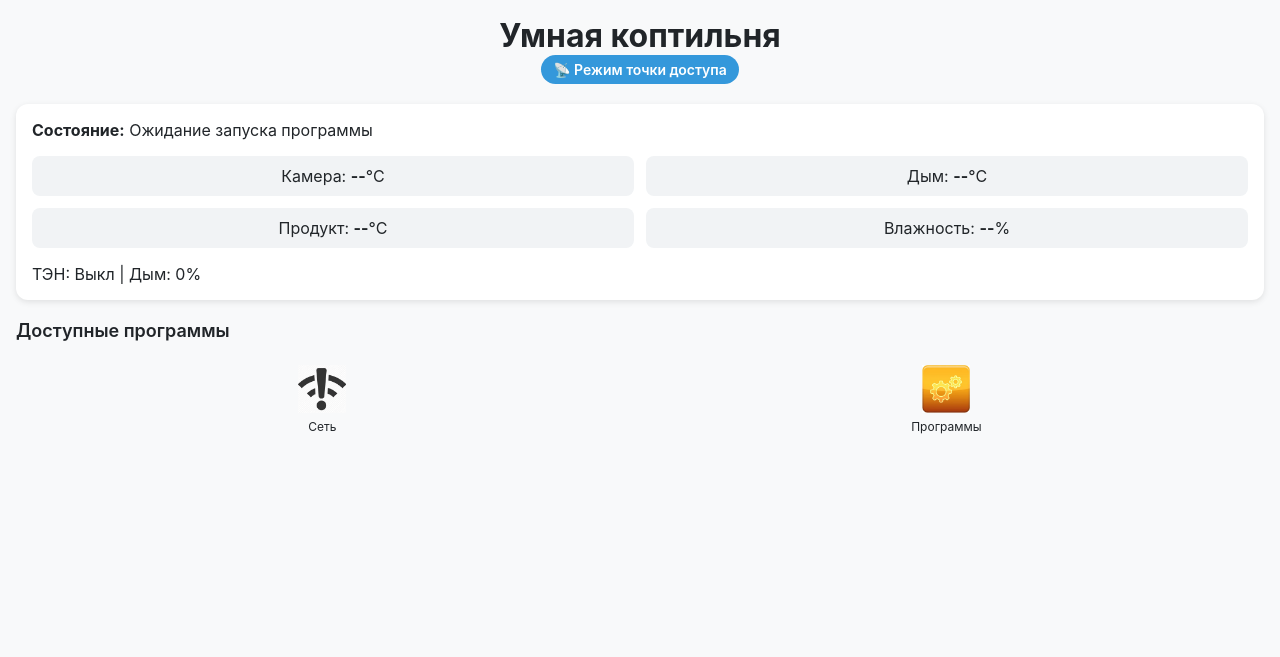
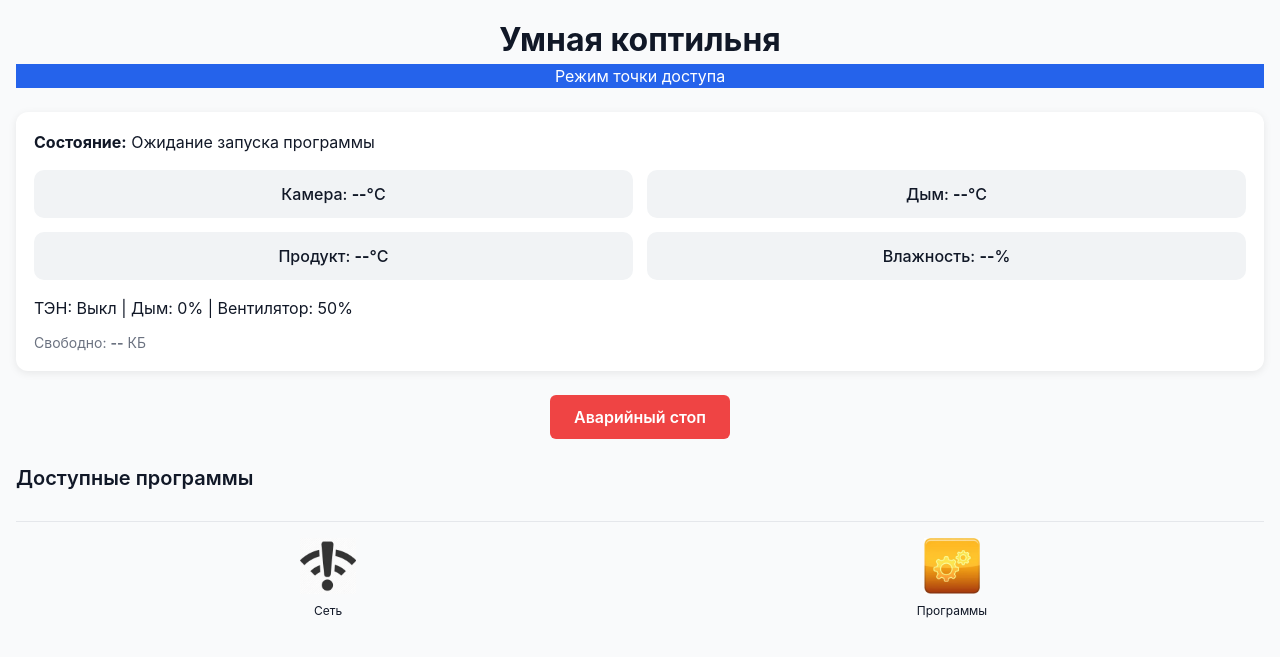
Before and after one commit to CRCError111/SmartSmoker, a PHP site: page / in a window 1280 px wide. Shown: the top 657 px of the page. Run offline with PHP 8.4, Linux system fonts and the light colour scheme.

Commit message:
Add files via upload

```diff
--- a/data/index.html
+++ b/data/index.html
@@ -4,69 +4,28 @@
   <meta charset="UTF-8" />
   <meta name="viewport" content="width=device-width, initial-scale=1.0" />
   <title>SmartSmoker</title>
-  <style>
-    :root {
-      --primary: #2c3e50;
-      --accent: #3498db;
-      --danger: #e74c3c;
-      --success: #2ecc71;
-      --bg: #f8f9fa;
-      --card: #ffffff;
-      --text: #212529;
-    }
-    * { margin: 0; padding: 0; box-sizing: border-box; font-family: -apple-system, BlinkMacSystemFont, 'Segoe UI', Roboto, sans-serif; }
-    body { background: var(--bg); color: var(--text); padding: 16px; }
-    .header { text-align: center; margin-bottom: 20px; }
-    .network-badge {
-      display: inline-flex; align-items: center; gap: 6px;
-      padding: 6px 12px; border-radius: 20px; font-size: 14px; font-weight: 600;
-      background: var(--accent); color: white;
-    }
-    .status-card {
-      background: var(--card); border-radius: 12px; padding: 16px; margin-bottom: 20px;
-      box-shadow: 0 2px 6px rgba(0,0,0,0.1);
-    }
-    .sensors-grid {
-      display: grid; grid-template-columns: repeat(2, 1fr); gap: 12px; margin: 16px 0;
-    }
-    .sensor { background: #f1f3f5; padding: 10px; border-radius: 8px; text-align: center; }
-    .programs-title { font-size: 18px; margin: 20px 0 12px; font-weight: 600; }
-    .program-card {
-      background: var(--card); border-radius: 10px; padding: 14px; margin-bottom: 12px;
-      box-shadow: 0 1px 3px rgba(0,0,0,0.1); display: flex; justify-content: space-between; align-items: center;
-    }
-    .program-card button {
-      background: var(--accent); color: white; border: none; padding: 6px 12px;
-      border-radius: 6px; cursor: pointer; font-weight: 600;
-    }
-    .nav-icons {
-      display: flex; justify-content: space-around; margin-top: 24px;
-    }
-    .nav-icon {
-      display: flex; flex-direction: column; align-items: center; text-decoration: none;
-      color: var(--text); font-size: 12px;
-    }
-    .nav-icon img { width: 48px; height: 48px; margin-bottom: 6px; }
-  </style>
+  <link rel="stylesheet" href="style.css">
 </head>
 <body>
   <div class="header">
     <h1>Умная коптильня</h1>
-    <!-- Сетевой статус (динамически обновляется) -->
-    <div id="networkStatus" class="network-badge">📡 Режим точки доступа</div>
+    <div id="networkStatus" class="network-badge"> Режим точки доступа</div>
   </div>
 
   <div class="status-card">
     <div><strong>Состояние:</strong> <span id="systemStatus">Ожидание запуска программы</span></div>
-
     <div class="sensors-grid">
       <div class="sensor">Камера: <strong id="tempChamber">--</strong>°C</div>
       <div class="sensor">Дым: <strong id="tempSmoke">--</strong>°C</div>
       <div class="sensor">Продукт: <strong id="tempProduct">--</strong>°C</div>
       <div class="sensor">Влажность: <strong id="humidity">--</strong>%</div>
     </div>
+    <div>ТЭН: <span id="heaterStatus">Выкл</span> | Дым: <span id="smokeStatus">0%</span> | Вентилятор: <span id="fanStatus">50%</span></div>
+    <div class="memory-info">Свободно: <strong id="fsFree">--</strong> КБ</div>
+  </div>
 
-    <div>ТЭН: <span id="heaterStatus">Выкл</span> | Дым: <span id="smokeStatus">0%</span></div>
+  <div class="emergency-stop">
+    <button class="btn-danger" onclick="emergencyStop()">Аварийный стоп</button>
   </div>
 
   <div class="programs-title">Доступные программы</div>
@@ -85,77 +44,6 @@
     </a>
   </div>
 
-  <script>
-    async function fetchState() {
-      try {
-        const res = await fetch('/api/state');
-        if (!res.ok) return;
-        const data = await res.json();
-
-        // Сеть
-        const netBadge = document.getElementById('networkStatus');
-        if (data.networkMode === 'STA') {
-          netBadge.innerHTML = `📶 ${data.ssid} (${data.ip})`;
-          netBadge.style.background = '#27ae60';
-        } else {
-          netBadge.innerHTML = `📡 ${data.ssid}`;
-          netBadge.style.background = '#2980b9';
-        }
-
-        // Состояние
-        const status = document.getElementById('systemStatus');
-        if (data.mode === 'RUNNING') {
-          status.textContent = `Выполняется: ${data.currentProgramName} — Этап ${data.currentStepIndex + 1} (осталось ${data.stepTimeLeft})`;
-        } else {
-          status.textContent = 'Ожидание запуска программы';
-        }
-
-        // Датчики
-        document.getElementById('tempChamber').textContent = data.tempChamber.toFixed(1);
-        document.getElementById('tempSmoke').textContent = data.tempSmoke.toFixed(1);
-        document.getElementById('tempProduct').textContent = data.tempProduct.toFixed(1);
-        document.getElementById('humidity').textContent = data.humidity.toFixed(0);
-
-        // Актюаторы
-        document.getElementById('heaterStatus').textContent = data.heaterOn ? 'Вкл' : 'Выкл';
-        document.getElementById('smokeStatus').textContent = `${data.smokePWM}%`;
-
-        // Программы
-        const programsList = document.getElementById('programsList');
-        let html = '';
-        for (const prog of data.programs) {
-          html += `
-            <div class="program-card">
-              <div><strong>${prog.name}</strong><br>
-                <small>${prog.steps.length} этапов</small>
-              </div>
-              <button onclick="startProgram('${prog.name}')">Запустить</button>
-            </div>
-          `;
-        }
-        programsList.innerHTML = html;
-      } catch (e) {
-        console.warn('Failed to fetch state:', e);
-      }
-    }
-
-    async function startProgram(name) {
-      try {
-        await fetch('/api/start', {
-          method: 'POST',
-          headers: { 'Content-Type': 'application/json' },
-          body: JSON.stringify({ program: name })
-        });
-        alert('Программа запущена!');
-        fetchState();
-      } catch (e) {
-        alert('Ошибка запуска');
-      }
-    }
-
-    // Обновление каждые 2 секунды
-    setInterval(fetchState, 2000);
-    fetchState();
-  </script>
+  <script src="script.js"></script>
 </body>
 </html>
--- a/data/style.css
+++ b/data/style.css
@@ -1,19 +1,19 @@
 :root {
-  --primary: #2c3e50;
-  --accent: #3498db;
-  --danger: #e74c3c;
-  --success: #2ecc71;
-  --bg: #f8f9fa;
-  --card: #ffffff;
-  --text: #212529;
-  --border: #dee2e6;
+  --primary: #2563EB;
+  --success: #10B981;
+  --danger: #EF4444;
+  --warning: #F59E0B;
+  --bg: #F9FAFB;
+  --card: #FFFFFF;
+  --text: #111827;
+  --border: #E5E7EB;
 }
 
 * {
   margin: 0;
   padding: 0;
   box-sizing: border-box;
-  font-family: -apple-system, BlinkMacSystemFont, 'Segoe UI', Roboto, 'Helvetica Neue', Arial, sans-serif;
+  font-family: 'Inter', -apple-system, BlinkMacSystemFont, 'Segoe UI', Roboto, sans-serif;
 }
 
 body {
@@ -34,19 +34,12 @@ body {
 }
 
 .header h1 {
-  font-size: 24px;
-  margin-bottom: 12px;
+  font-weight: 700;
+  color: var(--text);
 }
 
 .network-badge {
-  display: inline-flex;
-  align-items: center;
-  gap: 6px;
-  padding: 6px 14px;
-  border-radius: 20px;
-  font-size: 14px;
-  font-weight: 600;
-  background: var(--accent);
+  background: var(--primary);
   color: white;
 }
 
@@ -58,6 +51,12 @@ body {
   box-shadow: 0 2px 8px rgba(0,0,0,0.08);
 }
 
+.memory-info {
+  margin-top: 12px;
+  font-size: 14px;
+  color: #6B7280;
+}
+
 .sensors-grid {
   display: grid;
   grid-template-columns: repeat(2, 1fr);
@@ -115,7 +114,23 @@ body {
 }
 
 .program-card button:hover {
-  background: #2980b9;
+  background: #1D4ED8;
+}
+
+.emergency-stop {
+  text-align: center;
+  margin: 20px 0;
+}
+
+.btn-danger {
+  background: var(--danger);
+  color: white;
+  border: none;
+  padding: 12px 24px;
+  border-radius: 6px;
+  font-weight: 600;
+  cursor: pointer;
+  font-size: 16px;
 }
 
 .nav-icons {
```
Also changed, not shown: other parts of data/style.css (+3 -74 lines).
